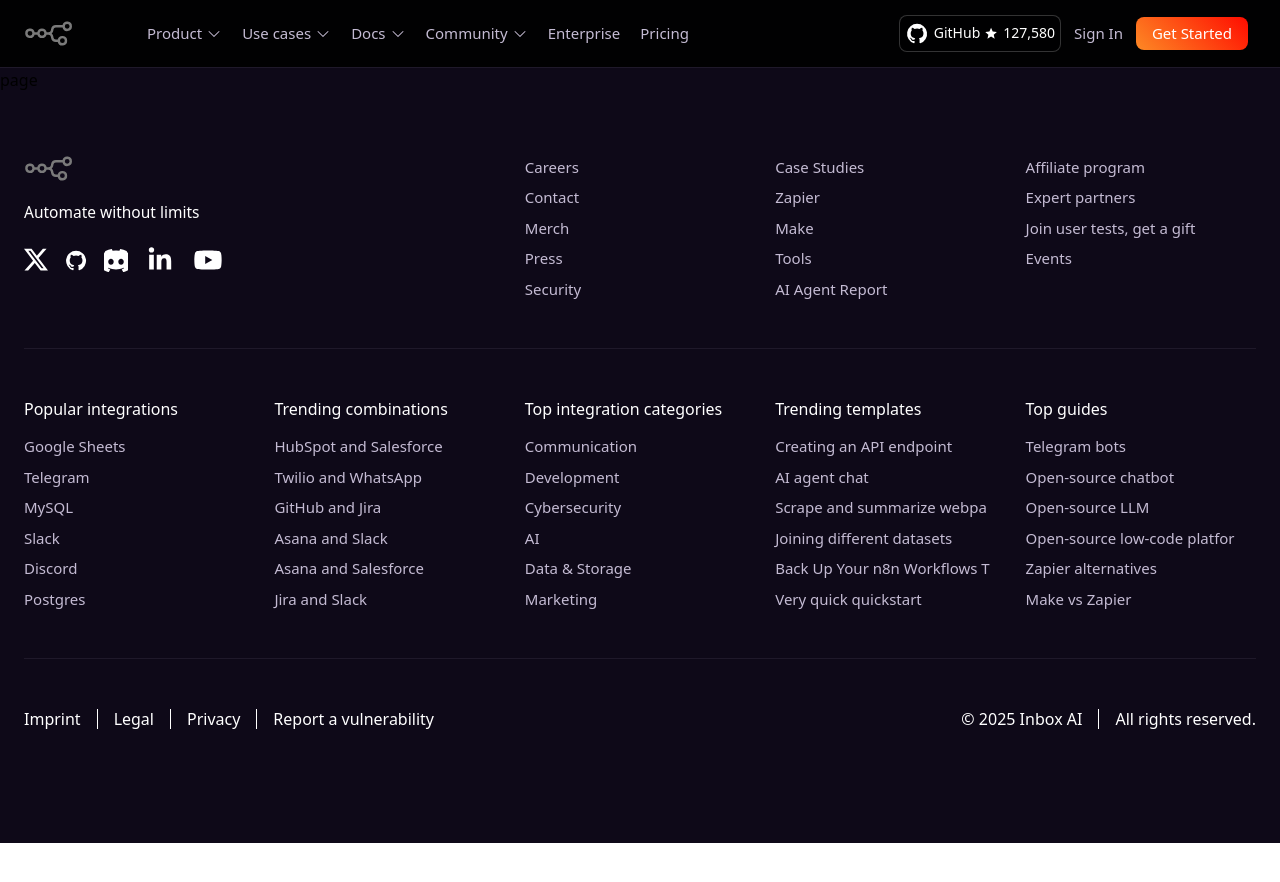
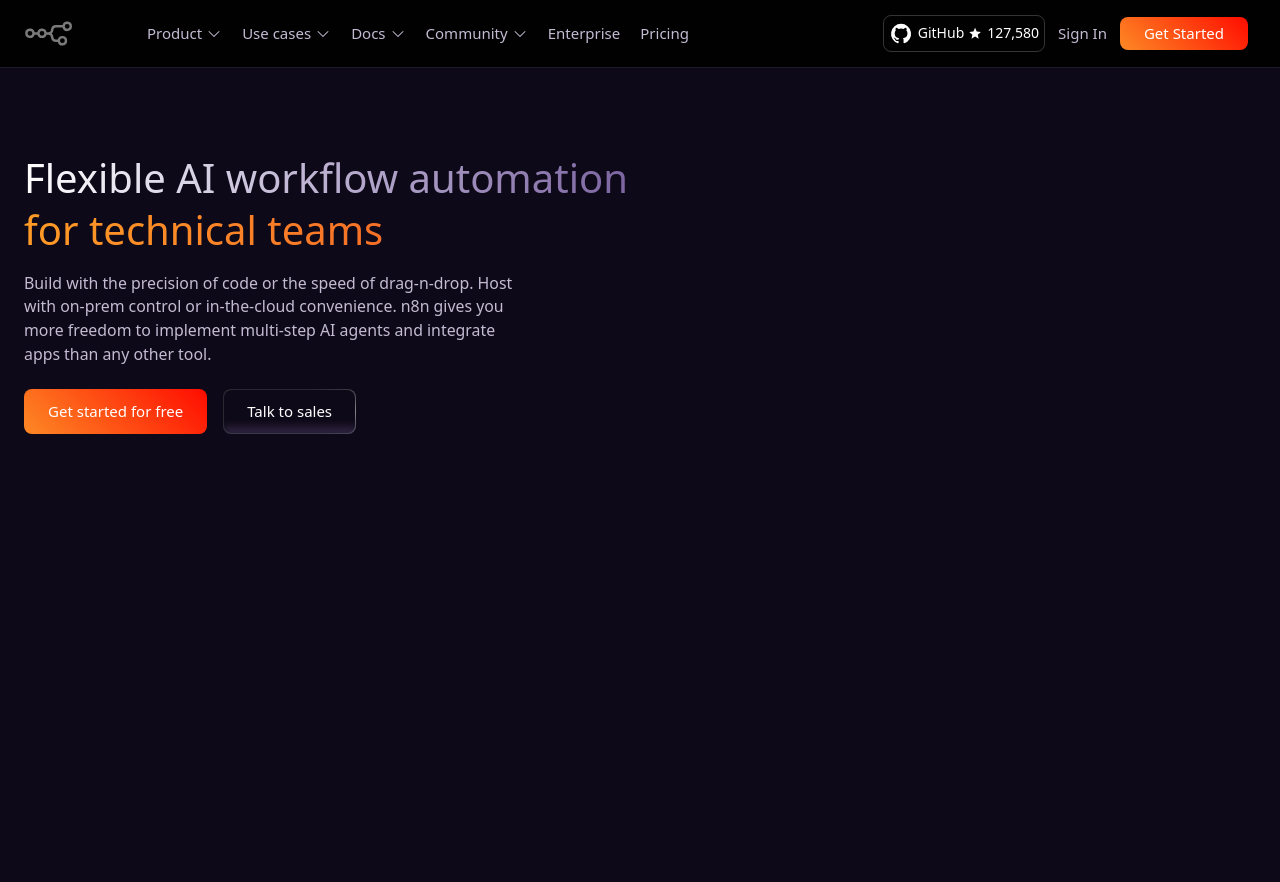
Before and after one commit to ProNabowy/Inbox-Ai, a Next.js app: page / in a window 1280 px wide. Shown: the top 882 px of the page. Before the commit the page ends 843 px from the top, so only its background shows below. Built offline with nearby package versions, Linux system fonts and the light colour scheme.

Commit message:
`Updated dependencies and styles in Next.js project`

```diff
--- /dev/null
+++ b/app/(components)/Hero.tsx
@@ -0,0 +1,39 @@
+import Button from "@/ui/Button";
+
+export default function Hero() {
+	return (
+		<div className="relative">
+			<div className="container flex items-center gap-10 justify-between py-20 relative z-10">
+				<div className="flex flex-col gap-3">
+					<h1 className="text-[40px] bg-clip-text text-transparent bg-gradient-to-r from-white to-[#7C65A1]">
+						Flexible AI workflow automation
+					</h1>
+					<p className="text-[40px] bg-clip-text text-transparent bg-gradient-to-r from-[#FF9B26] to-[#EE4F27] -mt-5">
+						for technical teams
+					</p>
+					<p className="text-blue-haze max-w-[500px] text-[15.875px]">
+						Build with the precision of code or the speed of drag-n-drop. Host
+						with on-prem control or in-the-cloud convenience. n8n gives you more
+						freedom to implement multi-step AI agents and integrate apps than
+						any other tool.
+					</p>
+
+					<div className="flex items-center gap-4 mt-2.5">
+						<Button
+							className="text-white text-[15px] p-[11.5px] px-6 font-medium text-nowrap rounded-lg"
+							variant="primary"
+						>
+							Get started for free
+						</Button>
+						<Button
+							variant="secondary"
+							className="text-white text-[15px] p-[11.5px] px-6 font-medium text-nowrap rounded-lg"
+						>
+							Talk to sales
+						</Button>
+					</div>
+				</div>
+			</div>
+		</div>
+	);
+}
--- a/app/globals.css
+++ b/app/globals.css
@@ -33,3 +33,34 @@
     opacity: 0;
   }
 }
+
+.btn-secondary {
+  position: relative;
+  border-radius: 8px;
+  background: radial-gradient(60% 65.07% at 100% 50%, rgba(255, 255, 255, 0.50) 0%, #292931 90%);
+}
+
+.btn-secondary::after {
+  content: "";
+  position: absolute;
+  left: 1px;
+  top: 1px;
+  width: calc(100% - 2px);
+  height: calc(100% - 2px);
+  border-radius: 8px;
+  background: var(--color-violet-6, #0E0918);
+
+}
+
+.btn-secondary::before {
+  content: "";
+  position: absolute;
+  left: 1px;
+  top: 1px;
+  z-index: 11;
+  width: 100%;
+  height: 100%;
+  border-radius: 8px;
+  background: linear-gradient(180deg, var(--color-violet-510, rgba(124, 101, 161, 0.00)) 70%, var(--color-violet-5138, rgba(124, 101, 161, 0.38)) 100%, var(--color-violet-510, rgba(124, 101, 161, 0.00)) 100%);
+  filter: blur(2.5px);
+}
--- a/app/layout.tsx
+++ b/app/layout.tsx
@@ -2,11 +2,11 @@
 import type { Metadata } from "next";
 import { Roboto } from "next/font/google";
 import "./globals.css";
-import Button from "@/ui/Button";
 
 const geistMono = Roboto({
 	variable: "--font-robot",
 	subsets: ["latin"],
+	weight: ["400", "500", "700"],
 });
 
 export const metadata: Metadata = {
@@ -25,7 +25,7 @@
 				className={`${geistMono.variable} antialiased flex flex-col justify-between min-h-[100vh]`}
 			>
 				<Header />
-				<div className="flex-1">{children}</div>
+				<div className="flex-1 min-h-[300vh]">{children}</div>
 				<Footer />
 			</body>
 		</html>
--- a/app/page.tsx
+++ b/app/page.tsx
@@ -1,5 +1,11 @@
-import React from "react";
+import dynamic from "next/dynamic";
+
+const Hero = dynamic(() => import("./(components)/Hero"));
 
 export default function page() {
-  return <div>page</div>;
+	return (
+		<div>
+			<Hero />
+		</div>
+	);
 }
--- a/layout/Footer/components/NavigationGrid/index.tsx
+++ b/layout/Footer/components/NavigationGrid/index.tsx
@@ -9,8 +9,8 @@
 			<div className="grid grid-cols-1 sm:grid-cols-2 lg:grid-cols-5 gap-5">
 				<Social />
 
-				{[data.col_1, data.col_2, data.col_3].map((item) => (
-					<List {...item} />
+				{[data.col_1, data.col_2, data.col_3].map((item, index) => (
+					<List key={index} {...item} />
 				))}
 			</div>
 
@@ -18,8 +18,8 @@
 
 			<div className="grid grid-cols-1 sm:grid-cols-2 md:grid-cols-3 lg:grid-cols-5 gap-5 relative z-10">
 				{[data.col_4, data.col_5, data.col_6, data.col_7, data.col_8].map(
-					(item) => (
-						<List {...item} />
+					(item, index) => (
+						<List key={index} {...item} />
 					)
 				)}
 			</div>
--- a/layout/Header/component/Actions/index.tsx
+++ b/layout/Header/component/Actions/index.tsx
@@ -5,11 +5,8 @@
 	return (
 		<ul className="flex items-center gap-2">
 			<Button
-				className="border border-[#FFFFFF33] hidden sm:flex items-center gap-1 text-white p-[5px] rounded-lg text-sm"
-				style={{
-					background:
-						"linear-gradient(180deg, rgba(0, 0, 0, 0.00) 0%, rgba(0, 0, 0, 0.42) 100%), rgba(221, 221, 221, 0.00)",
-				}}
+				className="border border-[#FFFFFF33] hidden sm:flex items-center gap-1 text-white p-[5px] rounded-lg text-sm bg-[linear-gradient(180deg,#00000000_0%,#0000006b_100%),#dddddd00]"
+				variant="text"
 			>
 				<Github />
 
@@ -25,11 +22,8 @@
 			</Button>
 
 			<Button
-				className="text-white text-[15px] p-[5px] px-4 font-medium text-nowrap"
-				style={{
-					borderRadius: "8px",
-					background: "linear-gradient(225deg,#ff0c00,#fd8925)",
-				}}
+				className="text-white text-[15px] p-[5px] px-6 font-medium text-nowrap rounded-lg"
+				variant="primary"
 			>
 				Get Started
 			</Button>
--- a/ui/Button.tsx
+++ b/ui/Button.tsx
@@ -52,11 +52,13 @@
 interface ButtonProps extends React.ButtonHTMLAttributes<HTMLButtonElement> {
 	children?: React.ReactNode;
 	disableRipple?: boolean;
+	variant?: "primary" | "secondary" | "text";
 }
 
 export default function Button({
 	children,
 	disableRipple,
+	variant,
 	...props
 }: ButtonProps) {
 	const handleClick = (e: React.MouseEvent<HTMLButtonElement>) => {
@@ -65,6 +67,38 @@
 		if (!disableRipple) createRipple(e);
 	};
 
+	if (variant === "text") {
+		return (
+			<button {...props} onClick={handleClick}>
+				{children}
+			</button>
+		);
+	}
+
+	if (variant === "secondary") {
+		return (
+			<button
+				{...props}
+				className={`btn-secondary ${props.className || ""}`}
+				onClick={handleClick}
+			>
+				<span className="relative z-10">{children}</span>
+			</button>
+		);
+	}
+
+	if (variant === "primary") {
+		return (
+			<button
+				{...props}
+				className={`bg-[linear-gradient(225deg,#ff0c00,#fd8925)] ${props.className || ""}`}
+				onClick={handleClick}
+			>
+				{children}
+			</button>
+		);
+	}
+
 	return (
 		<button {...props} onClick={handleClick}>
 			{children}
```
Also changed, not shown: 1 other file (tests, documents, lock files or other folders).
